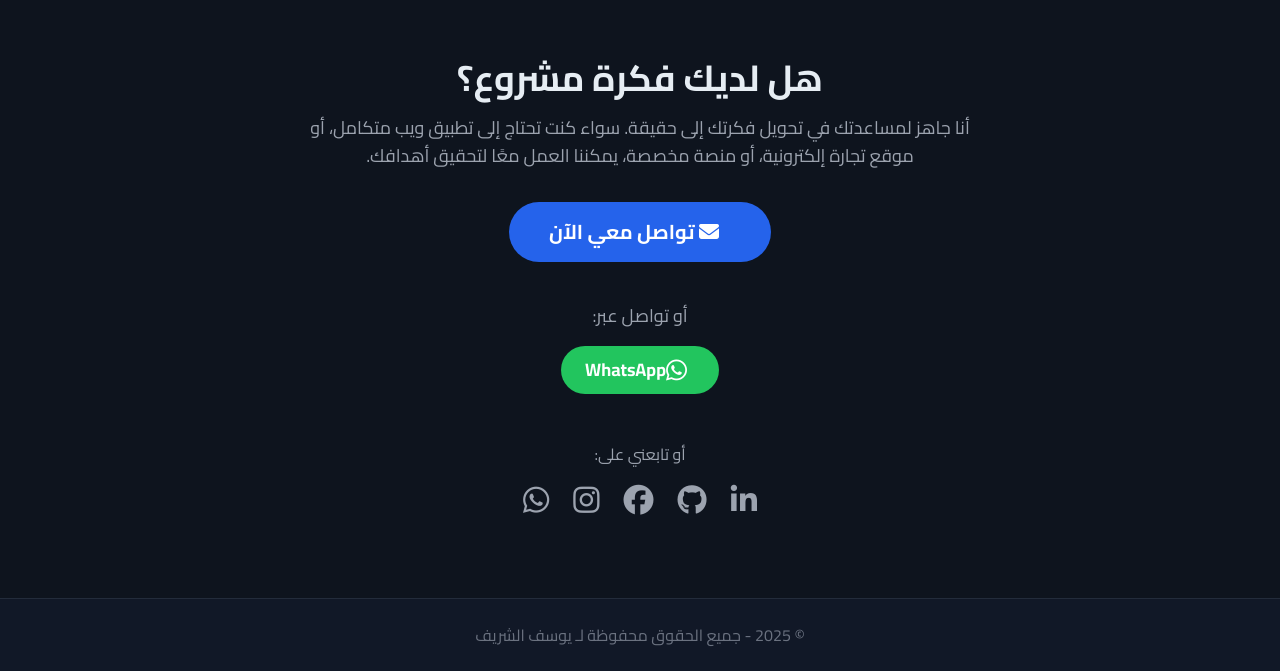
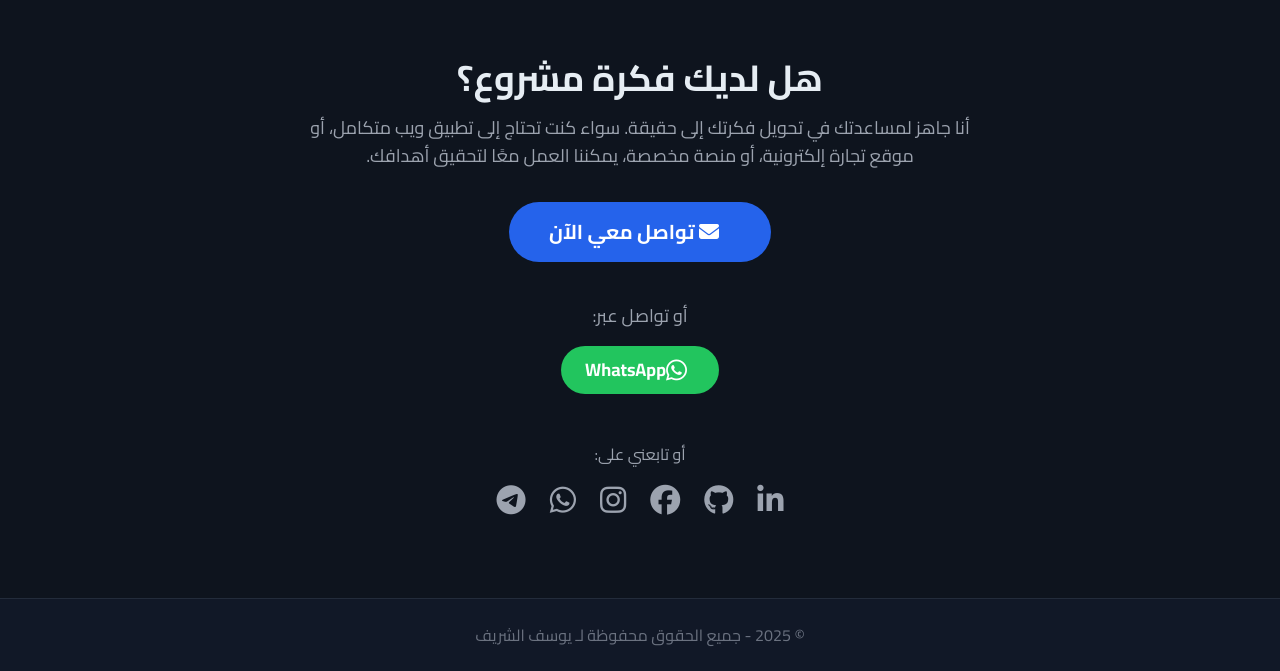
Before and after one commit to KINGMAN8888/Portfolio, a plain HTML site: page index.html in a window 1280 px wide. Shown: the part 5997-6668 px from the top of the page. Drawn offline with nearby package versions, Linux system fonts and the light colour scheme.

Commit message:
Update index.html

```diff
--- a/index.html
+++ b/index.html
@@ -478,6 +478,10 @@
                         <i class="fab fa-whatsapp text-3xl"></i>
                     </a>
 
+                    <a href="https://t.me/KINGMAN_JOU" target="_blank" title="Telegram" class="text-gray-400 hover:text-blue-400 transition-colors duration-300">
+                        <i class="fab fa-telegram-plane text-3xl"></i>
+                    </a>
+
                 </div>
             </div>
         </div>
```
